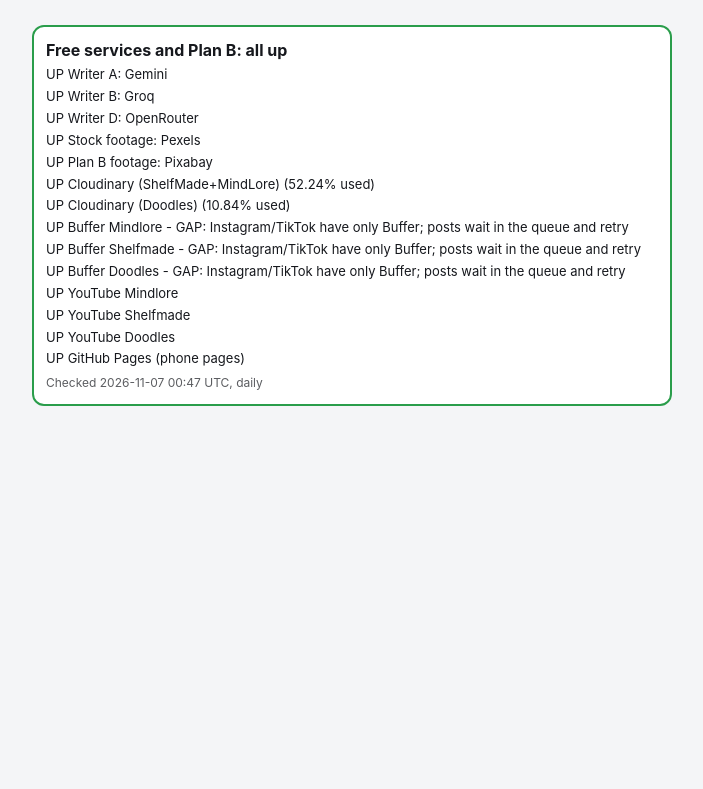
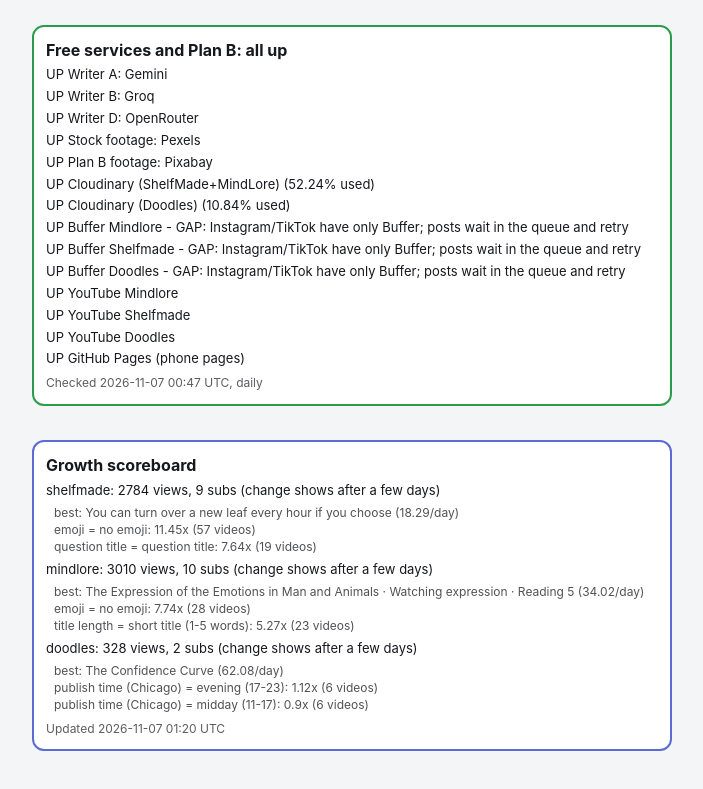
Before and after one commit to zerenaod-ux/shelfmade-dashboard, a plain HTML site: page docs/health.html in a window 1280 px wide. Shown: the part 1745-2534 px from the top of the page, without its empty margins (288-991 px from the left). Before the commit the page ends 2209 px from the top, so only its background shows below. Drawn offline with Linux system fonts and the light colour scheme; no server answers.

Commit message:
growth: scoreboard card on Health page
Co-Authored-By: Claude Sonnet 5.5 <noreply@anthropic.com>
Claude-Session: https://claude.ai/code/session_01S6kuaaWB41n4NYxncTA9AT

```diff
--- a/docs/health.html
+++ b/docs/health.html
@@ -96,12 +96,26 @@ function depCard(host){
     host.appendChild(d);
   });
 }
+function growCard(host){
+  fetch('https://raw.githubusercontent.com/zerenaod-ux/shelfmade-dashboard/master/data/growth/scoreboard.json?t='+Date.now()).then(function(r){return r.ok?r.json():null}).catch(function(){return null}).then(function(c){
+    if(!c||!c.brands)return;
+    var d=document.createElement('div');d.className='card';d.style.cssText='border:2px solid #5b6bd6;padding:12px;margin:10px 0;border-radius:12px';
+    var h=document.createElement('b');h.textContent='Growth scoreboard';d.appendChild(h);
+    Object.keys(c.brands).forEach(function(k){var b=c.brands[k],t=b.totals||{},ch=b.change_7d||b.change_3d;
+      var p=document.createElement('div');p.style.cssText='font-size:13px;margin:4px 0';
+      p.textContent=k+': '+t.views+' views, '+t.subs+' subs'+(ch?' (last days: +'+ch.views+' views, +'+ch.subs+' subs)':' (change shows after a few days)');d.appendChild(p);
+      var top=(b.top||[])[0];if(top){var q=document.createElement('div');q.style.cssText='font-size:12px;opacity:.75;margin-left:8px';q.textContent='best: '+top.title+' ('+top.vpd+'/day)';d.appendChild(q)}
+      (b.feature_lifts||[]).slice(0,2).forEach(function(x){var q=document.createElement('div');q.style.cssText='font-size:12px;opacity:.75;margin-left:8px';q.textContent=x.feature+' = '+x.value+': '+x.lift+'x ('+x.n+' videos)';d.appendChild(q)})});
+    var t=document.createElement('div');t.style.cssText='font-size:12px;opacity:.7;margin-top:6px';t.textContent='Updated '+(c.updated||'').replace('T',' ').slice(0,16)+' UTC';d.appendChild(t);
+    host.appendChild(d);
+  });
+}
 function load(){
   var m=document.getElementById('m');m.textContent='';m.appendChild(el('p','','Loading…'));
   var now=Date.now();
   Promise.all([].concat(BR.map(function(b){return Promise.all(b.s.map(function(f){return jget(RAW+'publish/'+f)}))}),BR.map(function(b){return Promise.all(b.a.map(function(f){return jget(RAW+'publish/'+f)}))}),BR.map(function(b){return jget(RAW+'data/analytics/'+b.k+'.json')}),
     [jget(API+'/actions/runs?per_page=100'),jget(API+'/issues?state=open&labels=review&per_page=30')])).then(function(r){
-    m.textContent='';apBar(m,true);pfCard(m);depCard(m);var runs=((r[9]||{}).workflow_runs)||[],iss=(r[10]||[]).filter(function(x){return !x.pull_request});
+    m.textContent='';apBar(m,true);pfCard(m);depCard(m);growCard(m);var runs=((r[9]||{}).workflow_runs)||[],iss=(r[10]||[]).filter(function(x){return !x.pull_request});
     var any='ok';BR.forEach(function(b,i){var o=brand(b,r[i],r[3+i],r[6+i],now);if(o.lvl!=='ok')any=o.lvl==='bad'||any==='bad'?'bad':'warn';m.appendChild(o.card)});
     var seen={},rows=[],bad=0;runs.forEach(function(x){if(seen[x.name]||KEY.indexOf(x.name)<0)return;seen[x.name]=1;rows.push(x)});
     rows.sort(function(a,b){var fa=a.conclusion==='failure',fb=b.conclusion==='failure';return fa===fb?(a.name<b.name?-1:1):fa?-1:1});
```
